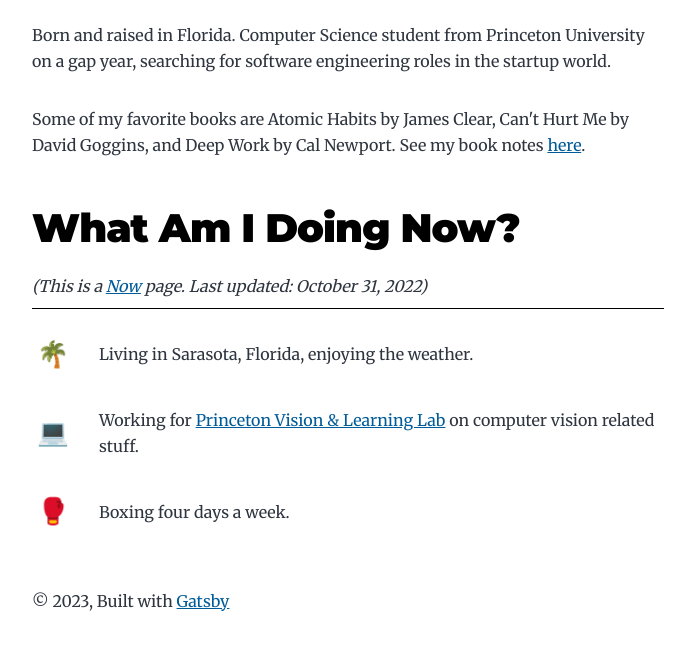
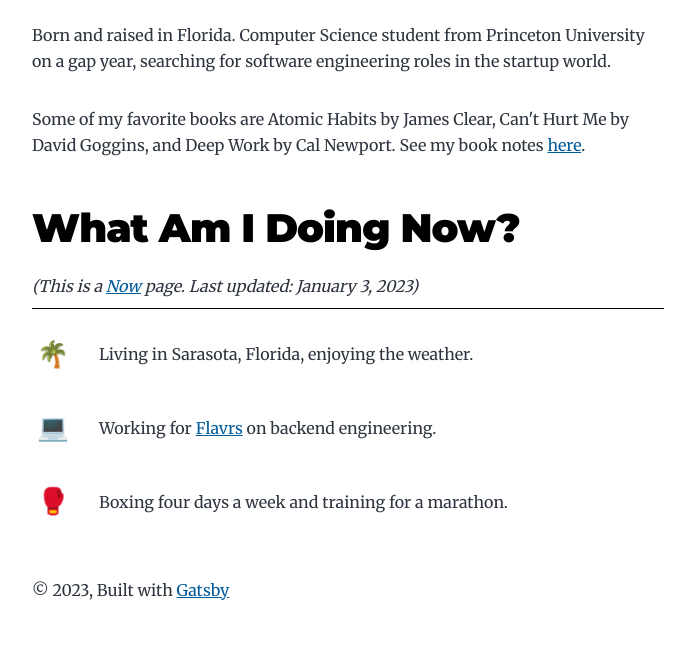
Before and after one commit to krisselberg/personal-react-website, a Gatsby site: page / in a window 1280 px wide. Shown: the part 521-1170 px from the top of the page, without its empty margins (292-987 px from the left). Built offline with nearby package versions, Linux system fonts and the light colour scheme; Gatsby itself is replaced by a stand-in of ours.

Commit message:
updated pages

```diff
--- a/src/pages/about.js
+++ b/src/pages/about.js
@@ -90,8 +90,7 @@ const About = ({ data, location }) => {
           <div className="about-flex-box">
             <p>🇨🇴</p>
             <p>
-              2022: Lived in Colombia for three months, computer vision
-              research, web dev, and boxing
+              2022: Lived in Colombia for three months, Flavrs, web dev, and boxing
             </p>
           </div>
           <div className="about-flex-box">
--- a/src/pages/index.js
+++ b/src/pages/index.js
@@ -87,7 +87,7 @@ const Home = ({ data, location }) => {
             >
               Now
             </a>{" "}
-            page. Last updated: October 31, 2022)
+            page. Last updated: January 3, 2023)
           </span>
         </div>
         <div className="about-body">
@@ -100,18 +100,18 @@ const Home = ({ data, location }) => {
             <p>
               Working for{" "}
               <a
-                href="https://pvl.cs.princeton.edu/"
+                href="https://www.flavrs.com/"
                 target="_blank"
                 rel="noreferrer"
               >
-                Princeton Vision & Learning Lab
+                Flavrs
               </a>{" "}
-              on computer vision related stuff.
+              on backend engineering.
             </p>
           </div>
           <div className="about-flex-box">
             <p>🥊</p>
-            <p>Boxing four days a week.</p>
+            <p>Boxing four days a week and training for a marathon.</p>
           </div>
         </div>
       </main>
```
